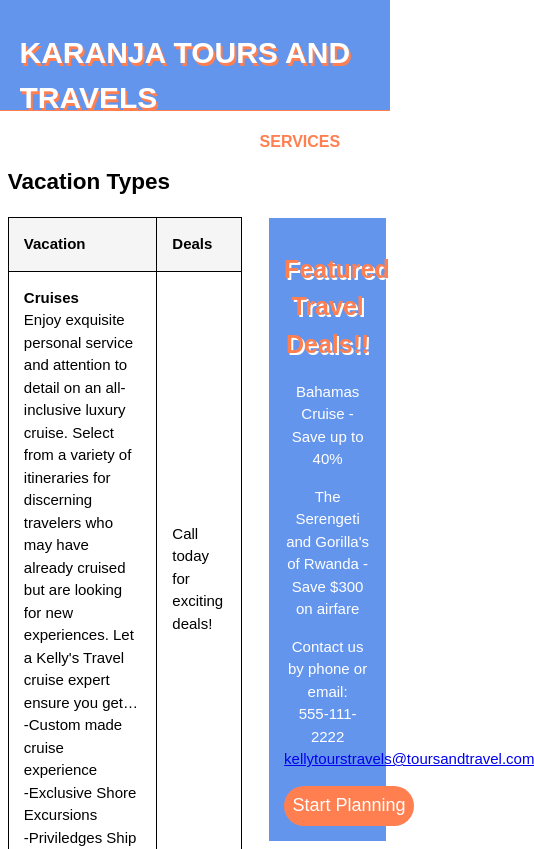
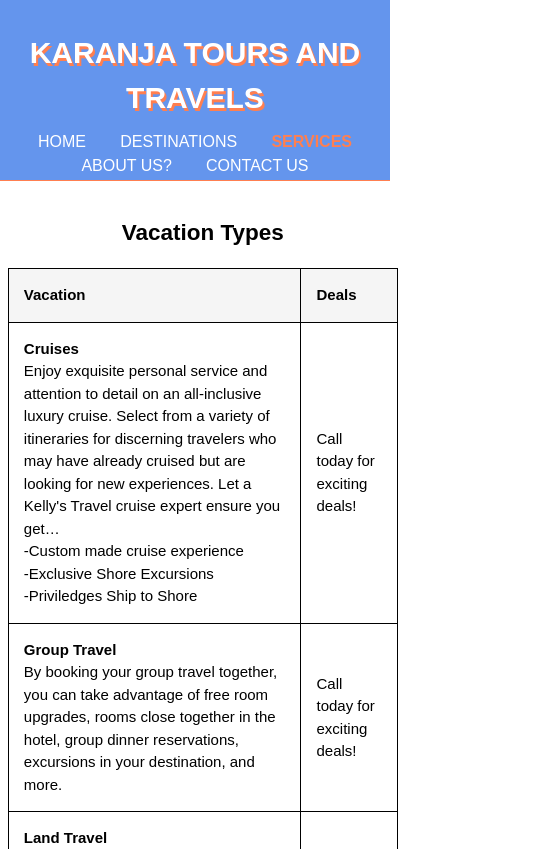
Before and after one commit to kellyk-SIUC/karanjatours.github.io, a plain HTML site: page services.htm in a window 390 px wide. Shown: the top 849 px of the page, 534 px wide, since content can reach past the window. Drawn offline with Linux system fonts and the light colour scheme.

Commit message:
Updated CSS
Added media queries

```diff
--- a/main.css
+++ b/main.css
@@ -32,8 +32,7 @@ ul {
 }
 .highlight{
     font-size: 25px;
-    color: coral;
-    text-shadow: 2px 2px 0 white;
+    color: orangered;
 }
 
 /* Header styles */
@@ -67,6 +66,8 @@ header li{
 nav {
     float: left;
     margin-top: 10px;
+    overflow: hidden;
+    display: flex;
 }
 .active a{
     color: coral;
@@ -76,11 +77,14 @@ a:hover{
     color: aqua;
     font-weight: bold;
 }
+#image1{
+    float: right;
+}
 
 /*Banner styles */
 #banner{
     min-height: 300px;
-    background-color: azure;
+    background-color: whitesmoke;
     color: coral;
     text-align: center;
 }
@@ -104,7 +108,7 @@ a:hover{
     width: 31%;
 }
 .locations img{
-    width: 90%;
+    max-width: 100%;
 }
 
 .destinations{
@@ -114,7 +118,7 @@ a:hover{
     width: 45%;
 }
 .destinations img{
-    width: 90%;
+    max-width: 100%;
 }
 .main_button{
     text-align: center;
@@ -149,10 +153,10 @@ thead {background-color: whitesmoke}
     width: 30%;
     padding-right: 1%;
     text-align: center;
-    color: white;
+    color: black;
 }
 .feature{
-    background-color: cornflowerblue;
+    background-color: lightgray;
     margin-top: 15px;
     padding: 15px;
 }
@@ -168,6 +172,9 @@ thead {background-color: whitesmoke}
 .quote{
     width: 90%;
     padding: 5px;
+    border-style: inset;
+    border-color: lightgrey;
+    border-width: 3px;
 }
 input[type=text]{
     width: 40%;
@@ -218,7 +225,7 @@ textarea {
 select {
   width: 15%;
   padding: 10px 10px;
-  border: none;
+  border: 2px solid grey;
   border-radius: 4px;
   background-color: whitesmoke;
 }
@@ -235,7 +242,7 @@ select {
 /* Page footer sytlyes */
 #footer{
     padding: 5px;
-    margin-top: 5px;
+    margin-top: 20px;
     color: coral;
     background-color: whitesmoke;
     text-align: right;
@@ -244,3 +251,59 @@ select {
 #audioplayer{
     float: left;
 }
+
+/*Media Queries */
+@media(max-width: 768px){
+    #logo,
+    nav,
+    header li,
+    #image1,
+    .locations,
+    .destinations,
+    .main_table,
+    #side_bar,
+    #audioplayer{
+        float: none;
+        text-align: center;
+        width: 100%
+    }
+    header{
+        height: 150px;
+    }
+    select{
+        width: 25%
+    }
+    .button1{
+        width: 20%
+    }
+}
+@media(max-width: 479px){
+    #logo,
+    nav,
+    header li,
+    #image1,
+    .locations,
+    .destinations,
+    .main_table,
+    #side_bar,
+    #audioplayer{
+        float: none;
+        text-align: center;
+        width: 100%
+    }
+     header{
+        height: 150px;
+    }
+    select{
+        width: 25%
+    }
+    .button1{
+        width: 20%
+    }
+    nav{
+        flex-direction: column;
+        text-align: center;
+        height: 100px;
+
+    }
+}
```
